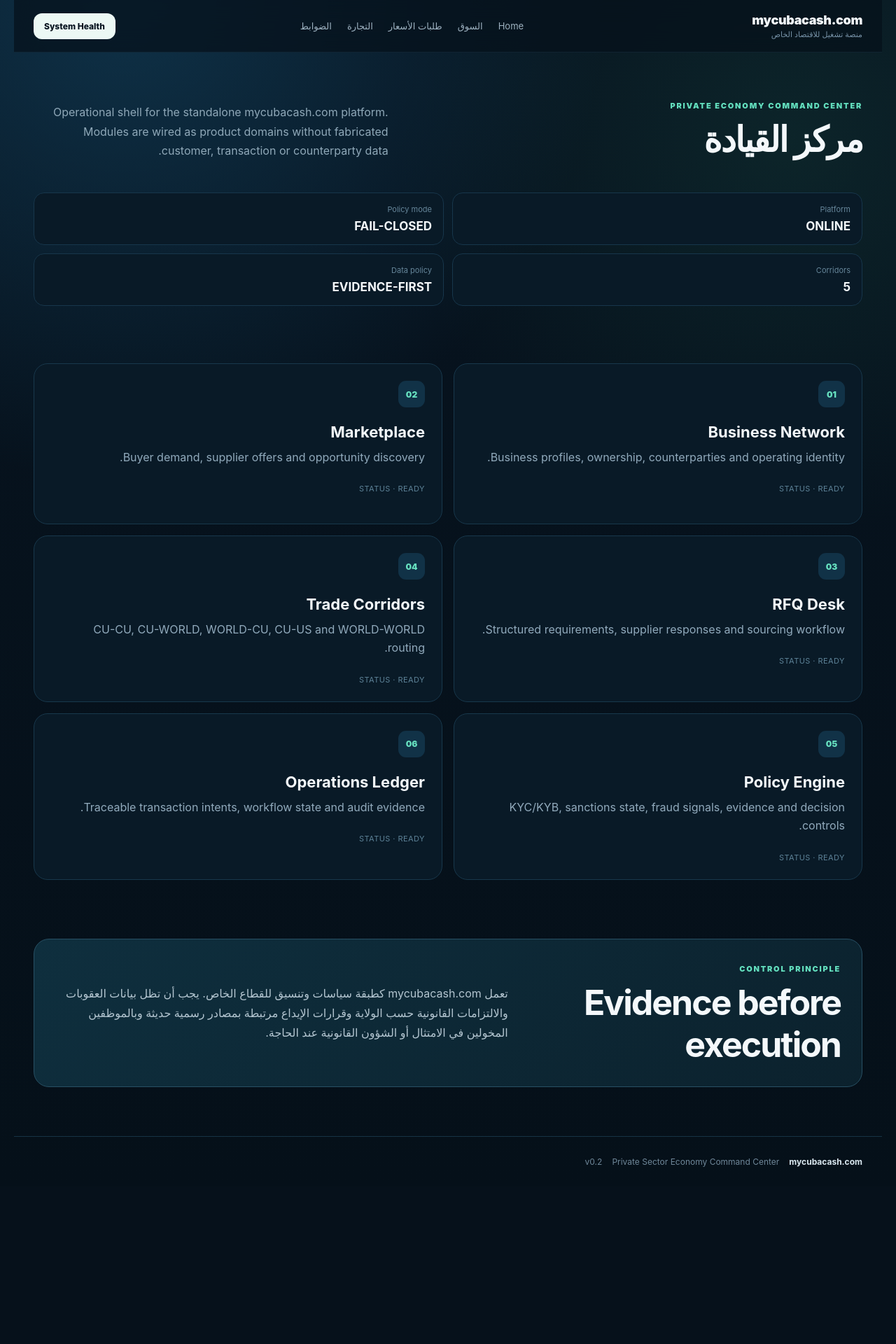
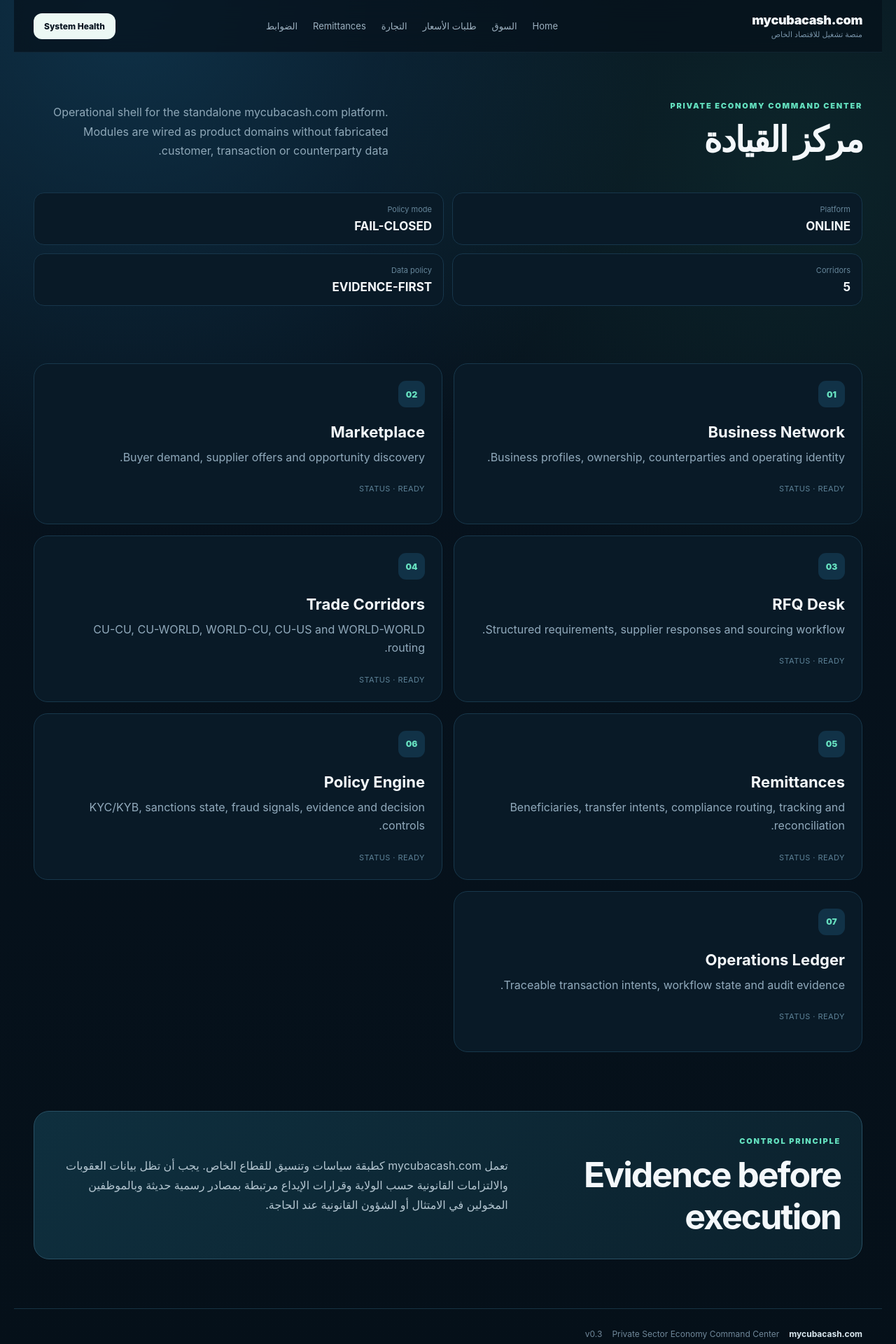
Before and after one commit to SAHJONY/CUBACASH, a Next.js app: page /ar/dashboard in a window 1280 px wide. Shown: the top 1920 px of the page at 70% size. Before the commit the page ends 1695 px from the top, so only its background shows below. Built offline with nearby package versions, Linux system fonts and the light colour scheme.

Commit message:
Add Remittances to Command Center

```diff
--- a/app/[locale]/dashboard/page.tsx
+++ b/app/[locale]/dashboard/page.tsx
@@ -5,6 +5,7 @@
   {k:'Marketplace',d:'Buyer demand, supplier offers and opportunity discovery.',s:'READY'},
   {k:'RFQ Desk',d:'Structured requirements, supplier responses and sourcing workflow.',s:'READY'},
   {k:'Trade Corridors',d:'CU-CU, CU-WORLD, WORLD-CU, CU-US and WORLD-WORLD routing.',s:'READY'},
+  {k:'Remittances',d:'Beneficiaries, transfer intents, compliance routing, tracking and reconciliation.',s:'READY'},
   {k:'Policy Engine',d:'KYC/KYB, sanctions state, fraud signals, evidence and decision controls.',s:'READY'},
   {k:'Operations Ledger',d:'Traceable transaction intents, workflow state and audit evidence.',s:'READY'}
 ] as const;
@@ -17,7 +18,7 @@
   return <main className="shell" dir={rtl?'rtl':'ltr'}>
     <nav className="nav">
       <a href={`/${locale}`} className="brandwrap"><div className="brand">mycubacash.com</div><small>{t.tag}</small></a>
-      <div className="navlinks"><a href={`/${locale}`}>Home</a><span>{t.market}</span><span>{t.rfq}</span><span>{t.trade}</span><span>{t.compliance}</span></div>
+      <div className="navlinks"><a href={`/${locale}`}>Home</a><span>{t.market}</span><span>{t.rfq}</span><span>{t.trade}</span><a href={`/${locale}/remittances`}>Remittances</a><span>{t.compliance}</span></div>
       <a className="miniCta" href="/api/health">System Health</a>
     </nav>
 
@@ -38,6 +39,6 @@
     </section>
 
     <section className="policyBlock"><div><span className="eyebrow">CONTROL PRINCIPLE</span><h2>Evidence before execution</h2></div><p>{t.policyNotice}</p></section>
-    <footer className="footer"><strong>mycubacash.com</strong><span>Private Sector Economy Command Center</span><span>v0.2</span></footer>
+    <footer className="footer"><strong>mycubacash.com</strong><span>Private Sector Economy Command Center</span><span>v0.3</span></footer>
   </main>;
 }
```
